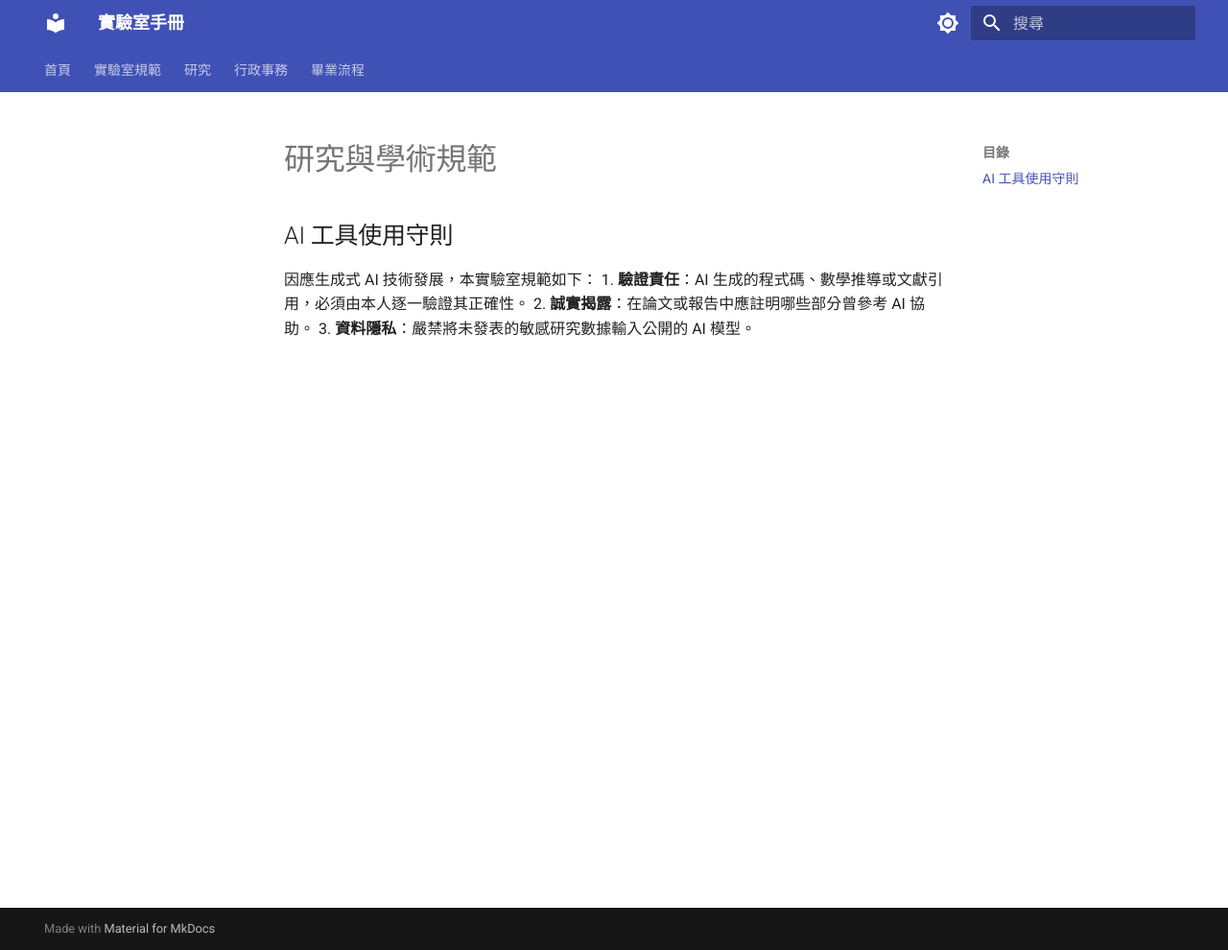
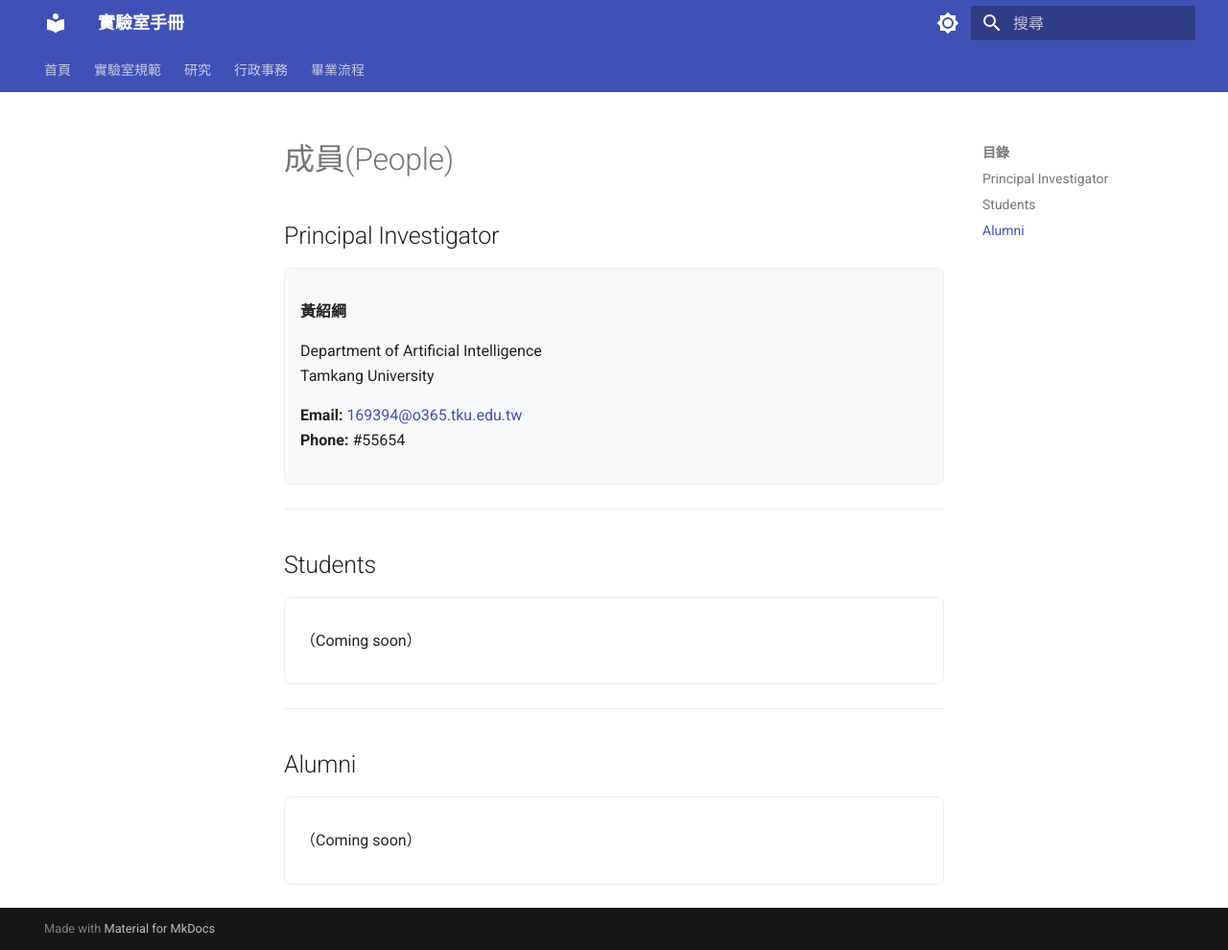
Before and after one commit to Ewz9/lab_handbook, an MkDocs documentation site: the page built from docs/people.md, in a window 1280 px wide and 990 px high. Shown: the whole window at 96% size. Built offline with MkDocs 1.6.1 and Material for MkDocs 9.7.7, drawn with Linux system fonts in a browser that asks for light colours.

Commit message:
Update people.md

```diff
--- a/docs/people.md
+++ b/docs/people.md
@@ -1,7 +1,35 @@
-# 研究與學術規範
+# 成員(People)
 
-## AI 工具使用守則
-因應生成式 AI 技術發展，本實驗室規範如下：
-1. **驗證責任**：AI 生成的程式碼、數學推導或文獻引用，必須由本人逐一驗證其正確性。
-2. **誠實揭露**：在論文或報告中應註明哪些部分曾參考 AI 協助。
-3. **資料隱私**：嚴禁將未發表的敏感研究數據輸入公開的 AI 模型。
+## Principal Investigator
+
+<div style="padding:16px; background-color:#f8f9fa; border-radius:8px; border:1px solid #e9ecef; margin-bottom:20px;">
+
+<p><strong>黃紹綱</strong></p>
+
+<p>
+Department of Artificial Intelligence<br>
+Tamkang University
+</p>
+
+<p>
+<strong>Email:</strong> <a href="mailto:169394@o365.tku.edu.tw">169394@o365.tku.edu.tw</a><br>
+<strong>Phone:</strong> #55654
+</p>
+
+</div>
+
+---
+
+## Students
+
+<div style="padding:16px; background-color:#ffffff; border-radius:8px; border:1px solid #e9ecef; margin-bottom:20px;">
+<p>（Coming soon）</p>
+</div>
+
+---
+
+## Alumni
+
+<div style="padding:16px; background-color:#ffffff; border-radius:8px; border:1px solid #e9ecef;">
+<p>（Coming soon）</p>
+</div>
```
